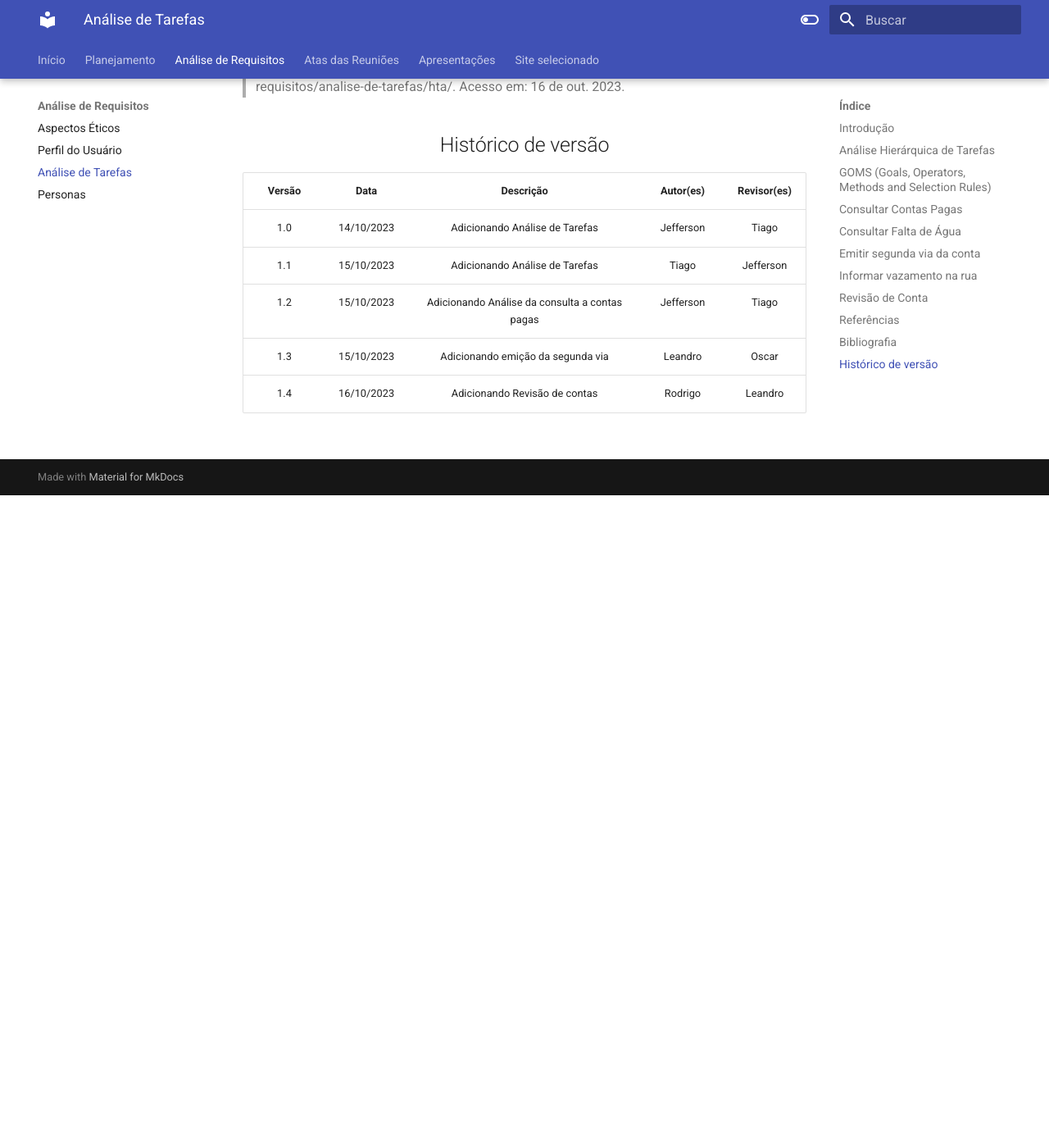
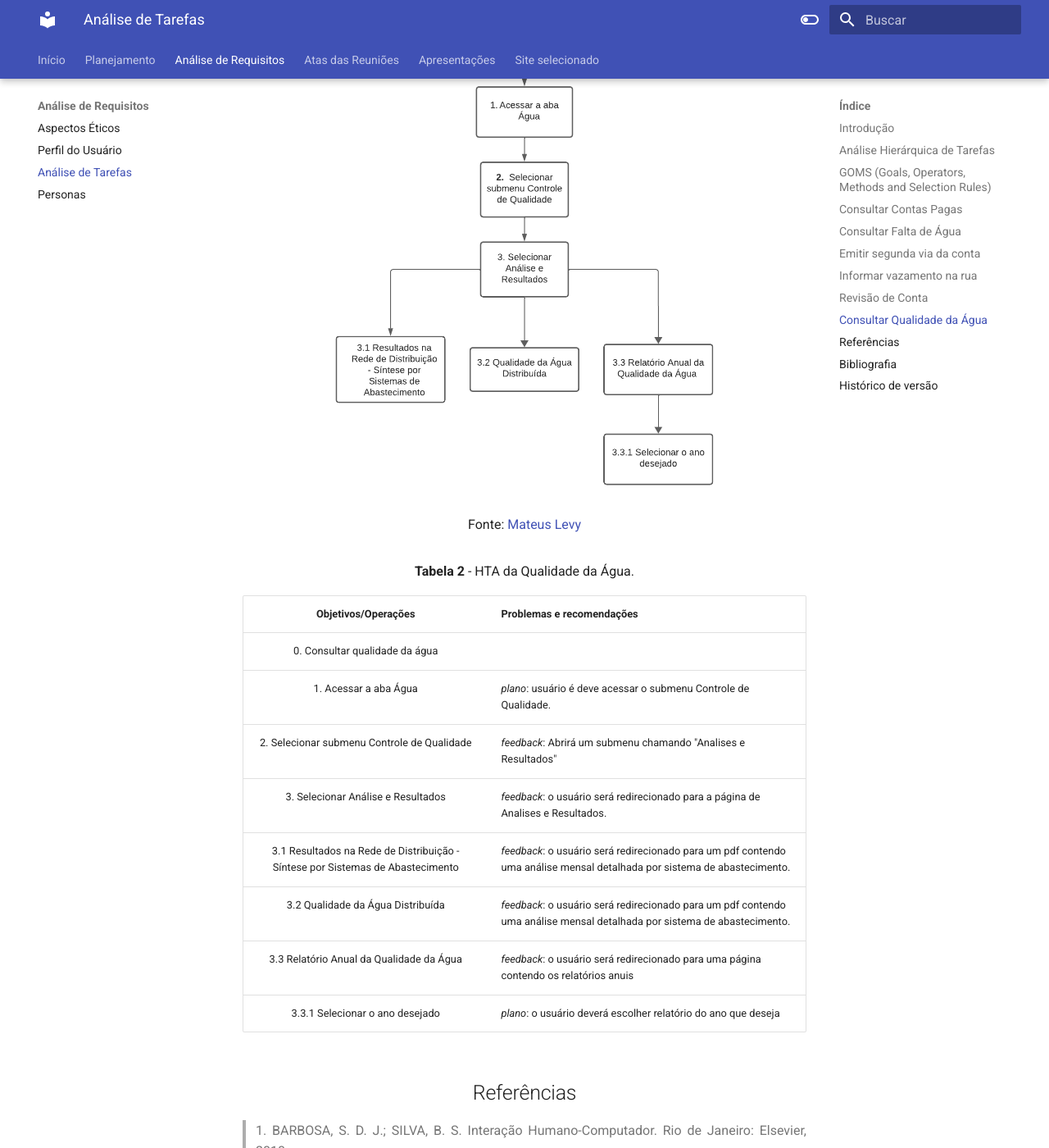
Before and after one commit to Interacao-Humano-Computador/2023.2-Caesb, an MkDocs documentation site: the page built from docs/analise-de-requisitos/analise-de-tarefas.md, in a window 1280 px wide and 1400 px high, scrolled down 8692 px. Shown: the whole window at 82% size. Built offline with MkDocs 1.6.1 and Material for MkDocs 9.7.7, drawn with Linux system fonts in a browser that asks for light colours; before the commit the page ends 9296 px from its top, so only the background shows below that; some of the changed text lies outside the part shown.

Commit message:
adiciona Qualidade em analise-de-tarefas

```diff
--- a/docs/analise-de-requisitos/analise-de-tarefas.md
+++ b/docs/analise-de-requisitos/analise-de-tarefas.md
@@ -188,7 +188,34 @@
 | 1.2 Faça login | *input: Dados de login.<br>feedback*: o usuário é redirecionada para a página de selecionar a residencia a ser revisada via.|
 | 2. Selecionar a residência desejada | *feedback*: o usuário escolhe a residência a ser revisada.<br>|
 | 2.1 Selecionar a conta a ser revisada  | *plano*: o usuário escolhe qual conta que ele quer revisar.<br>|
-| 2.2 Clique no botão Solicitar Revisão  | *feedback*: o usuário solicita a revisão, onde ela vai ser revisada pela caesb onde alvaliara se é procedente a sua ação.<br>|
+| 2.2 Clique no botão Solicitar Revisão  | *feedback*: o usuário solicita a revisão, onde ela vai ser revisada pela caesb onde alvaliará se é procedente a sua ação.<br>|
+
+
+## Consultar Qualidade da Água
+<p align="justify">&emsp;&emsp; Nessa tarefa, o usuario ira consultar a qualidade da água em sua região administrativa. No qual ele precisa acessar o site da caesb, acessar o menu "Água", acessar o submenu "Controle de Qualidade", selecionar "Análises e Resultados", por fim clicar em  "Resultados na Rede de Distribuição - Síntese por Sistemas de Abastecimento" ou  "Qualidade da Água Distribuída" ou "Relatório Anual da Qualidade da Água". Caso selecionado "Relatório Anual da Qualidade da Água", clicar no ano desejado. </p>
+
+<figure markdown>
+<font size="3"><b>Figura 5</b> - Diagrama HTA Qualidade.</font>
+
+![Notação diagrama HTA](../../assets/analise_de_tarefas/HTAlight_qualidade.png#only-light){width=500px}
+![Notação diagrama HTA](../../assets/analise_de_tarefas/HTAdark_qualidade.png#only-dark){width=500px}
+
+<font size="3"><p style="text-align: center">Fonte: <a href="https://github.com/mateus9levy" target="_blank">Mateus Levy</a></p></font>
+
+</figure>
+
+<font size="3"><p style="text-align: center"><b>Tabela 2</b> - HTA da Qualidade da Água.</p></font>
+
+|     Objetivos/Operações      | Problemas e recomendações                                                                                                                                                                               |
+| :--------------------------: | ------------------------------------------------------------------------------------------------------------------------------------------------------------------------------------------------------- |
+|  0. Consultar qualidade da água  |                                                                                                                                                                                                         |
+| 1. Acessar a aba Água |*plano*: usuário é deve acessar o submenu Controle de Qualidade.<br>|
+| 2. Selecionar submenu Controle de Qualidade | *feedback*: Abrirá um submenu chamando "Analises e Resultados" |
+| 3. Selecionar Análise e Resultados | *feedback*: o usuário será redirecionado para a página de Analises e Resultados.<br>|
+| 3.1 Resultados na Rede de Distribuição - Síntese por Sistemas de Abastecimento  | *feedback*: o usuário será redirecionado para um pdf contendo uma análise mensal detalhada por sistema de abastecimento.<br>|
+| 3.2 Qualidade da Água Distribuída  | *feedback*: o usuário será redirecionado para um pdf contendo uma análise mensal detalhada por sistema de abastecimento. <br>|
+| 3.3 Relatório Anual da Qualidade da Água | *feedback*: o usuário será redirecionado para uma página contendo os relatórios anuis <br>|
+| 3.3.1 Selecionar o ano desejado| *plano*: o usuário deverá escolher  relatório do ano que deseja <br>|
 
 ## Referências
 
@@ -210,3 +237,4 @@
 |  1.2   | 15/10/2023 | Adicionando Análise da consulta a contas pagas | Jefferson | Tiago |
 |  1.3   | 15/10/2023 | Adicionando emição da segunda via | Leandro | Oscar |
 |  1.4   | 16/10/2023 | Adicionando Revisão de contas | Rodrigo | Leandro |
+|  1.5   | 16/10/2023 | Adicionando Qualidade da Água | Mateus | Leandro |
```
Also changed, not shown: docs/assets/analise_de_tarefas/HTAdark_qualidade.png, docs/assets/analise_de_tarefas/HTAlight_qualidade.png.
